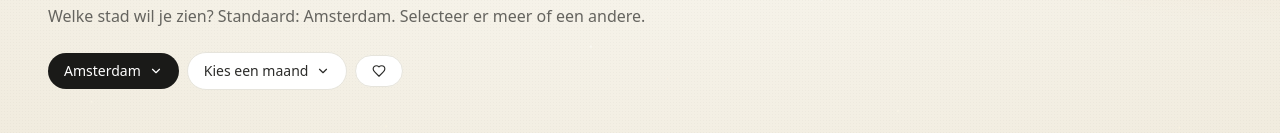
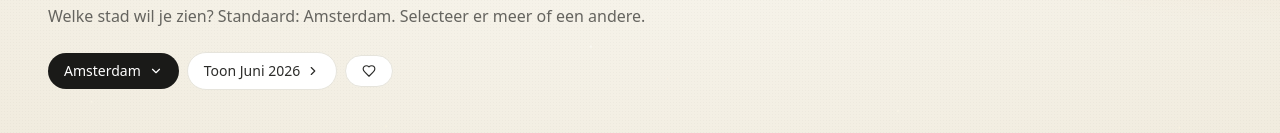
Before and after one commit to cultuursausje/cultuursausje, a Next.js app in the folder site/: page / in a window 1280 px wide. Shown: the part 256-389 px from the top of the page. Built offline with nearby package versions, Linux system fonts and the light colour scheme.

Commit message:
Add files via upload

```diff
--- a/site/components/ShowsExplorer.tsx
+++ b/site/components/ShowsExplorer.tsx
@@ -53,7 +53,6 @@ export function ShowsExplorer({ shows, theaters, allTheaters, allGezelschappen,
   const [showFavoritesOnly, setShowFavoritesOnly] = useState(false);
   const [selectedTheaters, setSelectedTheaters] = useState<Set<string>>(new Set());
   const [selectedGezelschappen, setSelectedGezelschappen] = useState<Set<string>>(new Set());
-  const [selectedMonths, setSelectedMonths] = useState<Set<string>>(new Set());
 
   // Beschikbare steden: theaters die we hebben + grote NL theater-steden (gesorteerd)
   const availableCities = useMemo(() => {
@@ -75,10 +74,6 @@ export function ShowsExplorer({ shows, theaters, allTheaters, allGezelschappen,
   const [cityQuery, setCityQuery] = useState("");
   const cityRef = useRef<HTMLDivElement>(null);
 
-  // Maand-dropdown state
-  const [monthOpen, setMonthOpen] = useState(false);
-  const monthRef = useRef<HTMLDivElement>(null);
-
   useEffect(() => {
     if (!cityOpen) return;
     const handler = (e: MouseEvent) => {
@@ -89,17 +84,6 @@ export function ShowsExplorer({ shows, theaters, allTheaters, allGezelschappen,
     const t = setTimeout(() => document.addEventListener("click", handler), 0);
     return () => { clearTimeout(t); document.removeEventListener("click", handler); };
   }, [cityOpen]);
-
-  useEffect(() => {
-    if (!monthOpen) return;
-    const handler = (e: MouseEvent) => {
-      if (monthRef.current && !monthRef.current.contains(e.target as Node)) {
-        setMonthOpen(false);
-      }
-    };
-    const t = setTimeout(() => document.addEventListener("click", handler), 0);
-    return () => { clearTimeout(t); document.removeEventListener("click", handler); };
-  }, [monthOpen]);
 
   const filteredCities = useMemo(
     () => availableCities.filter(c => c.toLowerCase().includes(cityQuery.toLowerCase())),
@@ -152,37 +136,12 @@ export function ShowsExplorer({ shows, theaters, allTheaters, allGezelschappen,
           !(s.gezelschap_id && selectedGezelschappen.has(s.gezelschap_id))) {
         return false;
       }
-      if (selectedMonths.size > 0) {
-        const anyMatch = Array.from(selectedMonths).some(key => {
-          const [year, m] = key.split("-").map(Number);
-          const monthStart = `${year}-${String(m).padStart(2, "0")}-01`;
-          const lastDay = new Date(year, m, 0).getDate();
-          const monthEnd = `${year}-${String(m).padStart(2, "0")}-${String(lastDay).padStart(2, "0")}`;
-          return s.speelperiode_start <= monthEnd && s.speelperiode_end >= monthStart;
-        });
-        if (!anyMatch) return false;
-      }
       return true;
     });
-  }, [shows, selectedCities, showFavoritesOnly, favorites, selectedTheaters, selectedGezelschappen, selectedMonths, theaterStadById]);
-
-  // Beschikbare maanden afgeleid uit alle shows (niet gefilterd)
-  const availableMonths = useMemo(() => {
-    return monthsToShow(shows).map(({ year, monthIdx }) => ({
-      key: `${year}-${String(monthIdx + 1).padStart(2, "0")}`,
-      label: monthLabel(year, monthIdx)
-    }));
-  }, [shows]);
+  }, [shows, selectedCities, showFavoritesOnly, favorites, selectedTheaters, selectedGezelschappen, theaterStadById]);
 
   const months: MonthGroup[] = useMemo(() => {
-    let list = monthsToShow(filteredShows);
-    // Als de gebruiker specifieke maanden heeft geselecteerd, toon alleen die maand-secties
-    if (selectedMonths.size > 0) {
-      list = list.filter(({ year, monthIdx }) => {
-        const key = `${year}-${String(monthIdx + 1).padStart(2, "0")}`;
-        return selectedMonths.has(key);
-      });
-    }
+    const list = monthsToShow(filteredShows);
     return list.map(({ year, monthIdx }) => {
       const items = filteredShows
         .map(show => {
@@ -197,7 +156,7 @@ export function ShowsExplorer({ shows, theaters, allTheaters, allGezelschappen,
         shows: items
       };
     }).filter(g => g.shows.length > 0);
-  }, [filteredShows, selectedMonths]);
+  }, [filteredShows]);
 
   // Eén maand tegelijk zichtbaar — gebruiker navigeert met prev/next
   const [currentMonthIndex, setCurrentMonthIndex] = useState(0);
@@ -205,7 +164,13 @@ export function ShowsExplorer({ shows, theaters, allTheaters, allGezelschappen,
   // Reset naar eerste maand wanneer filter-resultaten veranderen
   useEffect(() => {
     setCurrentMonthIndex(0);
-  }, [selectedCities, selectedTheaters, selectedGezelschappen, selectedMonths, showFavoritesOnly]);
+  }, [selectedCities, selectedTheaters, selectedGezelschappen, showFavoritesOnly]);
+
+  // Huidige maand + prev/next afleiden — gedeeld tussen filter-rij en grid
+  const safeIdx = months.length > 0 ? Math.min(currentMonthIndex, months.length - 1) : 0;
+  const currentMonth = months.length > 0 ? months[safeIdx] : null;
+  const prevMonth = currentMonth && safeIdx > 0 ? months[safeIdx - 1] : null;
+  const nextMonth = currentMonth && safeIdx < months.length - 1 ? months[safeIdx + 1] : null;
 
   const toggleFav = (id: string) => {
     setFavorites(prev => {
@@ -224,25 +189,14 @@ export function ShowsExplorer({ shows, theaters, allTheaters, allGezelschappen,
     setFlipped(prev => prev.has(key) ? new Set() : new Set([key]));
   };
 
-  const toggleMonth = (key: string) => {
-    setSelectedMonths(prev => {
-      const next = new Set(prev);
-      if (next.has(key)) next.delete(key); else next.add(key);
-      return next;
-    });
-  };
-  const clearMonths = () => setSelectedMonths(new Set());
-
   const hasActiveFilter =
     showFavoritesOnly ||
     selectedTheaters.size > 0 ||
-    selectedGezelschappen.size > 0 ||
-    selectedMonths.size > 0;
+    selectedGezelschappen.size > 0;
   const clearAllFilters = () => {
     setShowFavoritesOnly(false);
     setSelectedTheaters(new Set());
     setSelectedGezelschappen(new Set());
-    setSelectedMonths(new Set());
   };
 
   return (
@@ -334,66 +288,25 @@ export function ShowsExplorer({ shows, theaters, allTheaters, allGezelschappen,
           )}
         </div>
 
-        {/* Multi-select maand-dropdown */}
-        <div ref={monthRef} className="relative">
+        {/* Maand-navigatie — verschijnt alleen wanneer er een vorige/volgende maand is */}
+        {prevMonth && (
           <button
-            onClick={() => setMonthOpen(v => !v)}
-            className={`flex items-center gap-2 rounded-full px-4 py-2 text-sm font-medium transition-colors ${
-              selectedMonths.size > 0
-                ? "bg-ink text-white hover:bg-black"
-                : "bg-white border border-line text-ink-soft hover:bg-[#F8F6EF]"
-            }`}
+            onClick={() => setCurrentMonthIndex(i => Math.max(0, i - 1))}
+            className="inline-flex items-center gap-1.5 rounded-full border border-line bg-white px-4 py-2 text-sm font-medium text-ink-soft hover:bg-[#F8F6EF] transition-colors"
           >
-            <span>
-              {selectedMonths.size === 0
-                ? "Kies een maand"
-                : selectedMonths.size === 1
-                  ? availableMonths.find(m => m.key === Array.from(selectedMonths)[0])?.label ?? "1 maand"
-                  : `${selectedMonths.size} maanden`}
-            </span>
-            <ChevronDown size={14} />
+            <ChevronDown size={14} className="rotate-90" />
+            <span className="capitalize">Terug naar {prevMonth.label}</span>
           </button>
-          {monthOpen && (
-            <div className="absolute left-0 top-full z-50 mt-2 w-64 rounded-2xl border border-line bg-white shadow-xl overflow-hidden flex flex-col">
-              {selectedMonths.size > 0 && (
-                <div className="flex items-center justify-between px-3 py-2 border-b border-line text-xs">
-                  <span className="text-ink-muted">{selectedMonths.size} geselecteerd</span>
+        )}
+        {nextMonth && (
           <button
-                    onClick={clearMonths}
-                    className="text-ink-muted hover:text-ink"
+            onClick={() => setCurrentMonthIndex(i => Math.min(months.length - 1, i + 1))}
+            className="inline-flex items-center gap-1.5 rounded-full border border-line bg-white px-4 py-2 text-sm font-medium text-ink-soft hover:bg-[#F8F6EF] transition-colors"
           >
-                    Wis alle
+            <span className="capitalize">Toon {nextMonth.label}</span>
+            <ChevronDown size={14} className="-rotate-90" />
           </button>
-                </div>
         )}
-              <div className="max-h-64 overflow-y-auto p-2">
-                {availableMonths.length === 0 ? (
-                  <div className="px-3 py-2 text-sm italic text-ink-faint">Geen maanden beschikbaar</div>
-                ) : (
-                  availableMonths.map(m => {
-                    const isActive = selectedMonths.has(m.key);
-                    return (
-                      <button
-                        key={m.key}
-                        onClick={() => toggleMonth(m.key)}
-                        className={`w-full flex items-center justify-between gap-2 px-3 py-2 text-sm rounded-lg transition-colors text-left ${
-                          isActive
-                            ? "bg-[#F1EFE8] text-ink font-medium"
-                            : "text-ink-soft hover:bg-[#F8F6EF]"
-                        }`}
-                      >
-                        <span className="capitalize">{m.label}</span>
-                        {isActive && (
-                          <span className="text-ink shrink-0" aria-hidden="true">✓</span>
-                        )}
-                      </button>
-                    );
-                  })
-                )}
-              </div>
-            </div>
-          )}
-        </div>
 
         {/* Hartje — favorieten-toggle, laatste in het rijtje */}
         <button
@@ -453,25 +366,17 @@ export function ShowsExplorer({ shows, theaters, allTheaters, allGezelschappen,
             "Geen voorstellingen om te tonen."
           )}
         </div>
-      ) : (
-        <div className="space-y-8">
-          {(() => {
-            const idx = Math.min(currentMonthIndex, months.length - 1);
-            const group = months[idx];
-            const prev = idx > 0 ? months[idx - 1] : null;
-            const next = idx < months.length - 1 ? months[idx + 1] : null;
-            return (
-              <>
+      ) : currentMonth ? (
         <section>
           <h2 className="font-display mb-5 text-3xl text-ink tracking-tight sm:text-4xl">
-                    {group.label}
+            {currentMonth.label}
           </h2>
           <div
             className="grid grid-cols-2 gap-5 sm:grid-cols-3 md:grid-cols-4 xl:grid-cols-5"
             style={{ gridAutoFlow: "dense" }}
           >
-                    {group.shows.map(({ show, pill }) => {
-                      const key = `${show.id}--${monthKey(group.year, group.monthIdx)}`;
+            {currentMonth.shows.map(({ show, pill }) => {
+              const key = `${show.id}--${monthKey(currentMonth.year, currentMonth.monthIdx)}`;
               const isExpandedHere = expanded === key;
               return (
                 <div
@@ -501,33 +406,7 @@ export function ShowsExplorer({ shows, theaters, allTheaters, allGezelschappen,
             })}
           </div>
         </section>
-                {(prev || next) && (
-                  <div className="flex flex-wrap items-center justify-center gap-3">
-                    {prev && (
-                      <button
-                        onClick={() => setCurrentMonthIndex(i => Math.max(0, i - 1))}
-                        className="inline-flex items-center gap-1.5 rounded-full border border-line bg-white px-5 py-2.5 text-sm font-medium text-ink-soft hover:bg-[#F8F6EF] transition-colors"
-                      >
-                        <ChevronDown size={14} className="rotate-90" />
-                        Terug naar {prev.label}
-                      </button>
-                    )}
-                    {next && (
-                      <button
-                        onClick={() => setCurrentMonthIndex(i => Math.min(months.length - 1, i + 1))}
-                        className="inline-flex items-center gap-1.5 rounded-full border border-line bg-white px-5 py-2.5 text-sm font-medium text-ink-soft hover:bg-[#F8F6EF] transition-colors"
-                      >
-                        Toon {next.label}
-                        <ChevronDown size={14} className="-rotate-90" />
-                      </button>
-                    )}
-                  </div>
-                )}
-              </>
-            );
-          })()}
-        </div>
-      )}
+      ) : null}
 
       {/* Extra secties — staan altijd onderaan de pagina, ongeacht stad-selectie */}
       <FestivalsSection festivals={festivals} shows={filteredShows} />
```
Lines whose indentation alone changed are shown as unchanged.
